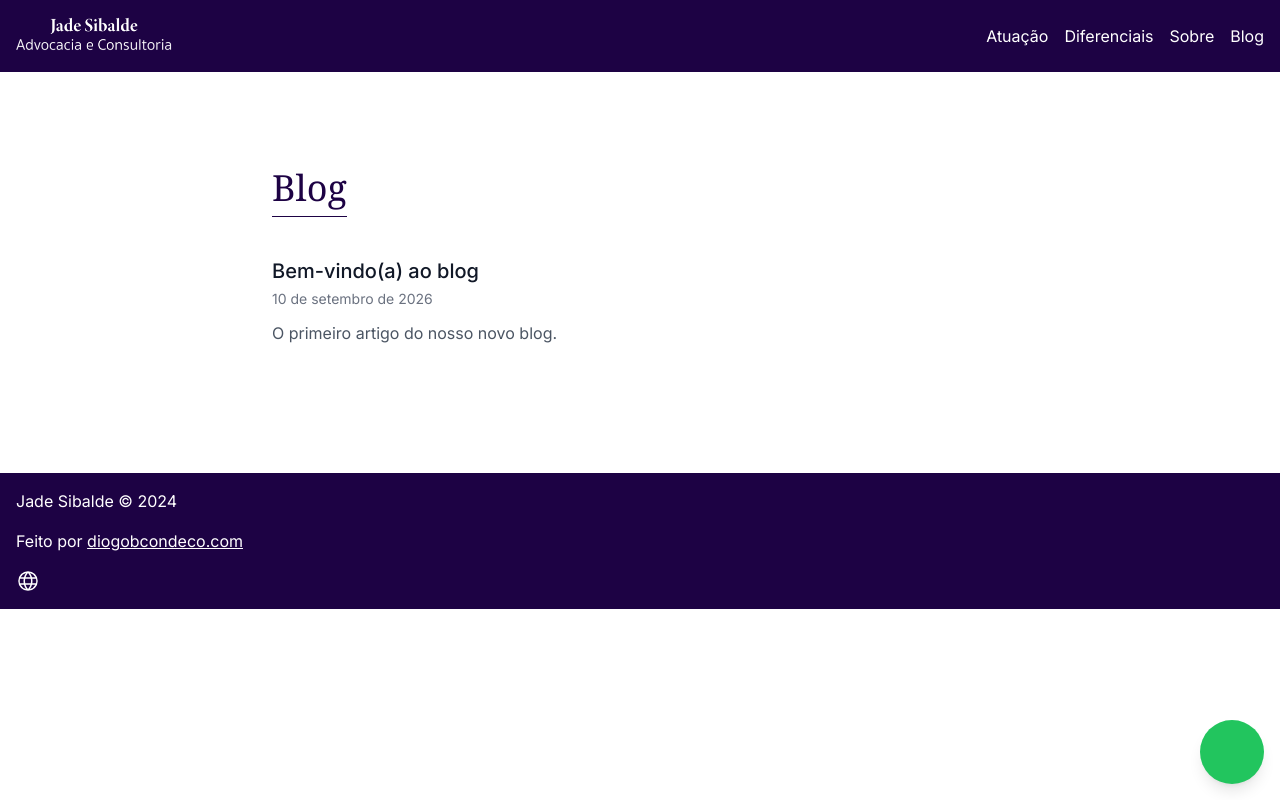
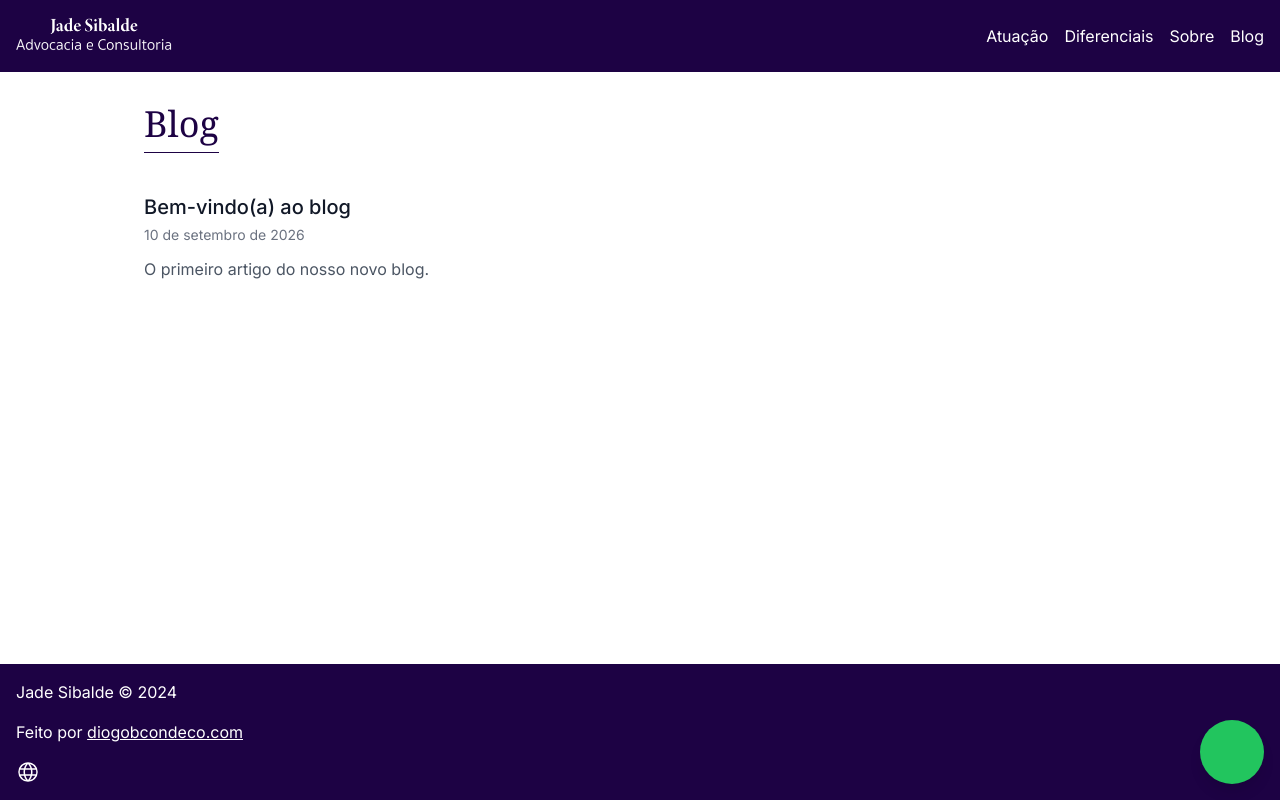
Before and after one commit to diogobcondeco/jadesibalde, a Next.js app: page /blog in a window 1280 px wide. Built offline with nearby package versions, Linux system fonts and the light colour scheme; some icons are missing.

Commit message:
fix bugs to have a proper v1 on this

```diff
--- a/app/blog/page.tsx
+++ b/app/blog/page.tsx
@@ -1,6 +1,7 @@
 import Link from "next/link";
 import { getSortedPostsMeta } from "@/lib/posts";
 import SectionTitle from "@/components/SectionTitle";
+import Wrapper from "@/components/Wrapper";
 
 export const metadata = {
   title: "Blog | Jade Sibalde",
@@ -19,7 +20,8 @@ export default function BlogIndexPage() {
   const posts = getSortedPostsMeta();
 
   return (
-    <main className="mx-auto max-w-3xl px-4 py-16 sm:py-24">
+    <div className="py-4">
+      <Wrapper>
       <SectionTitle titleText={"Blog"} />
 
       {posts.length === 0 ? (
@@ -49,7 +51,8 @@ export default function BlogIndexPage() {
             </li>
           ))}
         </ul>
-      )}
-    </main>
+        )}
+        </Wrapper>
+    </div>
   );
 }
--- a/app/layout.tsx
+++ b/app/layout.tsx
@@ -20,9 +20,9 @@ export default function RootLayout({
 }>) {
   return (
     <html lang="en">
-      <body className={inter.className}>
+      <body className={`${inter.className} flex min-h-screen flex-col`}>
         <Header />
-        {children}
+        <div className="flex-1">{children}</div>
         <Footer />
         <WhatsAppIcon />
         <Analytics />
--- a/components/Header.tsx
+++ b/components/Header.tsx
@@ -49,16 +49,16 @@ const Header = () => {
           isOpen ? "block" : "hidden"
         } text-white flex flex-col items-center py-8 gap-4 text-lg`}
       >
-        <Link href="/#section_atuacao" className="hover:underline py-2">
+        <Link href="/#section_atuacao" className="hover:underline py-2" onClick={toggleMenu}>
           Atuação
         </Link>
-        <Link href="/#section_diferenciais" className="hover:underline py-2">
+        <Link href="/#section_diferenciais" className="hover:underline py-2" onClick={toggleMenu}>
           Diferenciais
         </Link>
-        <Link href="/#section_about" className="hover:underline py-2">
+        <Link href="/#section_about" className="hover:underline py-2" onClick={toggleMenu}>
           Sobre
         </Link>
-        <Link href="/blog">Blog</Link>
+        <Link href="/blog" onClick={toggleMenu}>Blog</Link>
       </nav>
     </header>
   );
```
